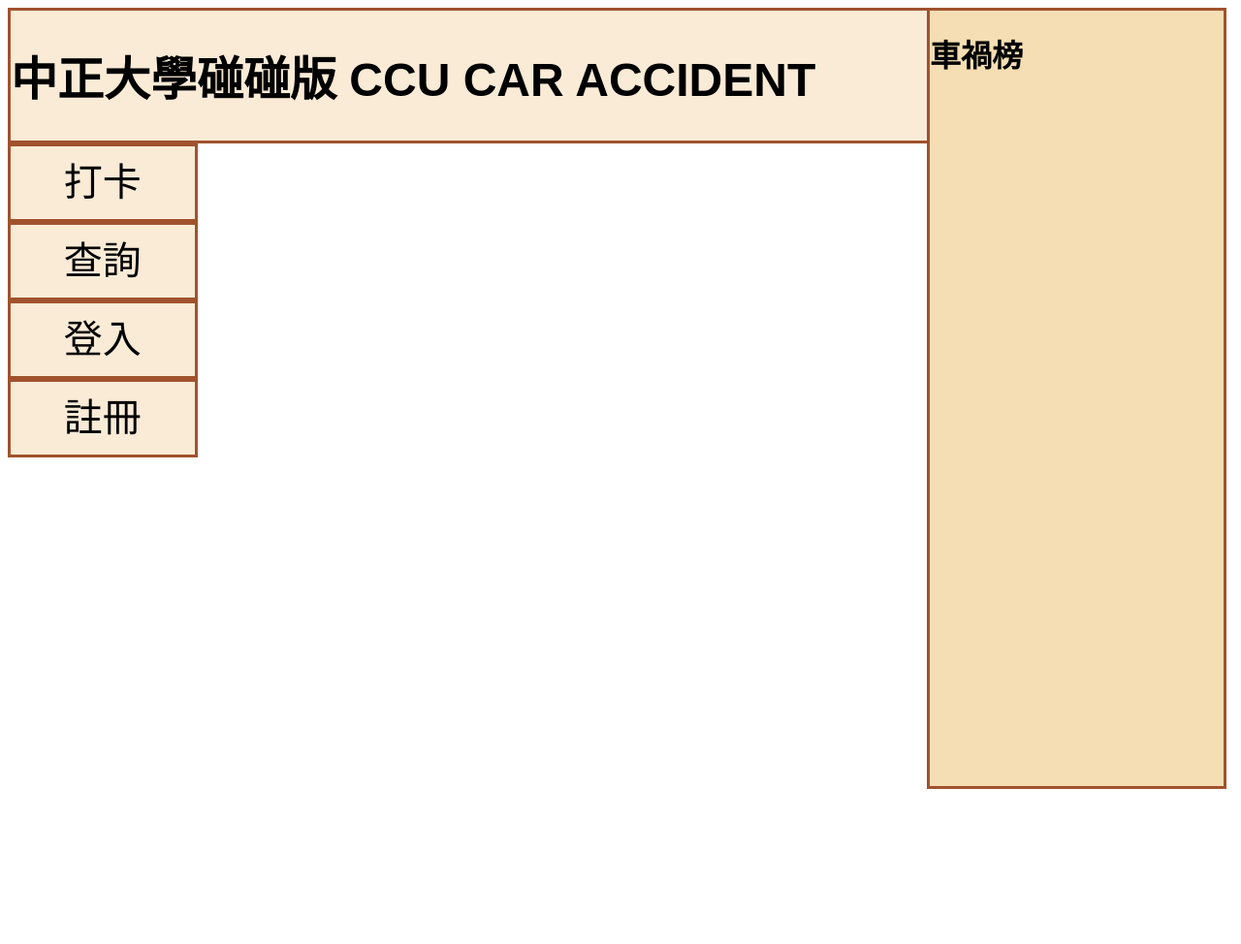
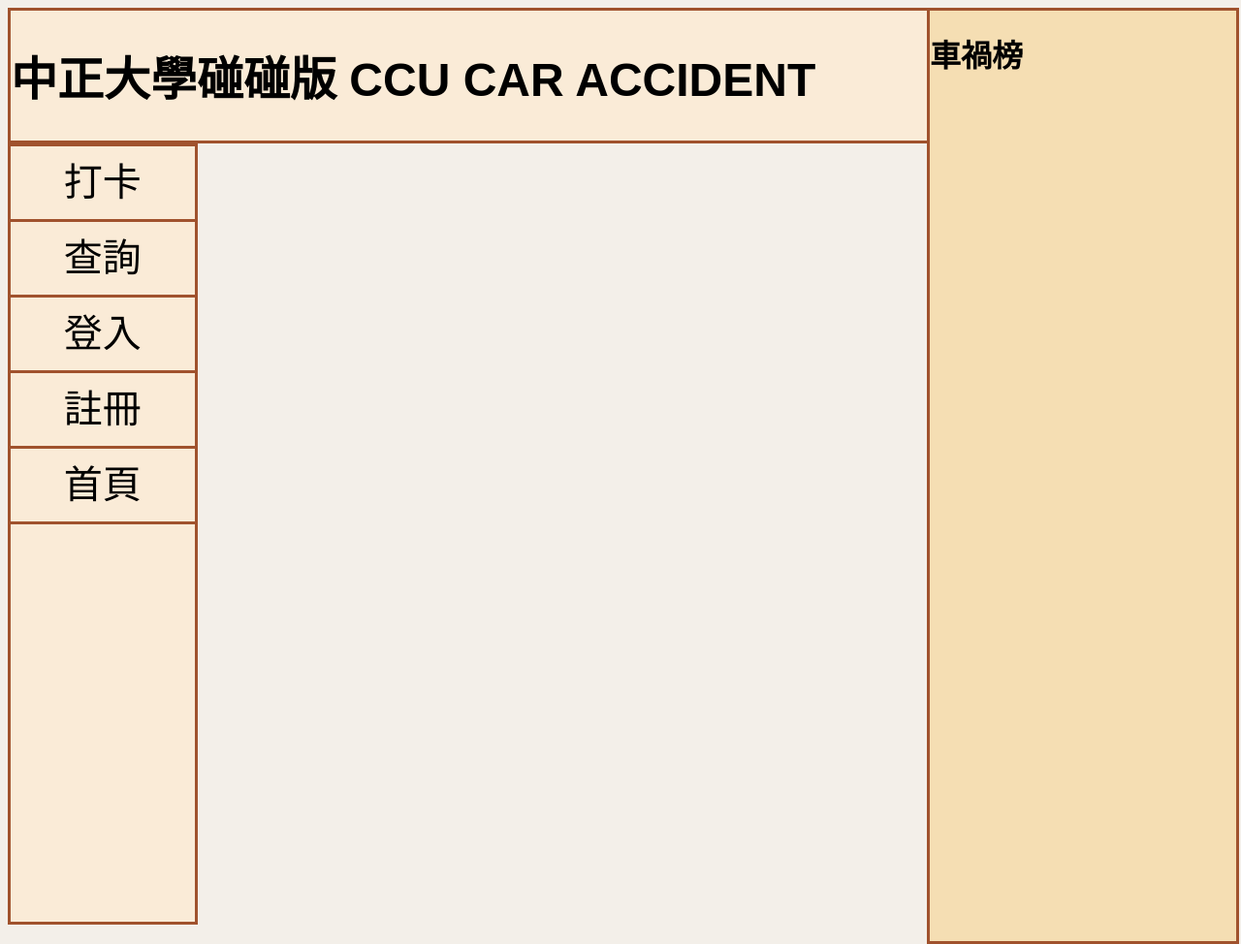
Before and after one commit to chris5zk/Finalproject, a CodeIgniter 4 app: template Website/Final/app/Views/templates/home_default.php in a window 1280 px wide. Shown: the whole page at 97% size. Before the commit the page ends 814 px from the top, so only its background shows below. Run offline with PHP 8.4 and a stand-in for CodeIgniter, Linux system fonts and the light colour scheme; the template is opened without the code that fills it, so the values that code supplies are empty; some libraries are stand-ins or nearby versions.

Commit message:
fix default and some login system

```diff
--- a/Website/Final/app/Views/login_system/login_home.php
+++ b/Website/Final/app/Views/post_system/postpage.php
@@ -6,10 +6,7 @@
 </head>
 
 <body>
-
-    HI44444
-
+    <a href="#">HI</a>
 </body>
 
-
 <?= $this->endSection() ?>
--- a/Website/Final/app/Views/templates/home_default.php
+++ b/Website/Final/app/Views/templates/home_default.php
@@ -8,26 +8,30 @@
         <meta name="viewport" content="width=device-width, initial-scale=1">
     </head>
 
-    <body>
-        <div class="bottom">
-            <div class="left bottom" id="L">
-                <div class="title">
-                    <h1 id="header">中正大學碰碰版 CCU CAR ACCIDENT</h1>
+    <body class="bgcolor">
+
+            <div class="left" id="leftblock">
+                <div class="header">
+                    <h1 id="title">中正大學碰碰版 CCU CAR ACCIDENT</h1>
                 </div>
-                <div class="bottom">
-                    <div class="sidebutton sideword">打卡</div>
-                    <div class="sidebutton sideword">查詢</div>
-                    <div class="sidebutton sideword">登入</div>
-                    <div class="sidebutton sideword">註冊</div>
-                    <div class="bottom" id="contentbox">
+                <div class="list left">
+                    <a class="sidebutton sideword">打卡</a>
+                    <a class="sidebutton sideword">查詢</a>
+                    <a class="sidebutton sideword" href="/LoginController/login">登入</a>
+                    <a class="sidebutton sideword" href="/LoginController/register">註冊</a>
+                    <a class="sidebutton sideword" href="/PostController/postpage">首頁</a>
+                </div>
+                <div class="left" id="contentbox">
                     <?= $this->renderSection('content') ?>
-                    </div>
                 </div>
             </div>
-            <div class="left rank bottom">
+
+            <div class="left" id="rightblock">
+                <div class="ranking">
                     <h1>車禍榜</h1>
+                </div>
             </div>
-        </div>
+
     </body>
 
 </html>
--- a/Website/Final/public/style/home_default.css
+++ b/Website/Final/public/style/home_default.css
@@ -1,8 +1,5 @@
-.title{
-    background-color: antiquewhite;
-    height: auto;
-    width: 100%;
-    border: sienna solid;
+html,body{
+    height: 100%;
 }
 
 .left{
@@ -13,14 +10,43 @@
     float:right;
 }
 
+#leftblock{
+    width: 75%;
+    height: 100%;
+}
+
+#rightblock{
+    width:25%;
+    height: 100%;
+}
+
+.header{
+    background-color: antiquewhite;
+    height: auto;
+    width: 100%;
+    border: sienna solid;
+}
+
+#title{
+    font-size: 300%;
+    font-family: fantasy;
+}
+
+.list{
+    width: 20%;
+    height: 100%;
+    border: sienna solid;
+    background-color: antiquewhite;
+}
+
 .sidebutton{
     background-color: antiquewhite;
     height: 75px;
-    border: sienna solid;
+    border-bottom: sienna solid;
     margin: auto;
     line-height: 75px;
     text-align: center;
-    width: 20%;
+    width: 100%;
     float: left;
     clear: both;
 }
@@ -30,48 +56,41 @@
     font-family: fantasy;
 }
 
-.green{
-    background-color: green;
+a.sidebutton:visited{
+    color:black;
+    text-decoration: none;
 }
 
-#L{
-    width: 75%;
+a.sidebutton:link{
+    color:black;
+    text-decoration: none;
 }
 
-.rank{
-    background-color: wheat;
-    border: sienna solid;
-    height: 100%;
-    width: 24%;
+a.sidebutton:hover{
+    color:red;
+    text-decoration: none;
 }
 
-#header{
-    font-size: 300%;
-    font-family: fantasy;
-}
-
-.transform{
-    position: relative;
-    top: 50%;
-    left: 50%;
-    width: 65px;
-    transform: translateX(-50%) translateY(-50%);
-}
-
-html,body,.bottom{
-    height: 100%;
+a.sidebutton:active{
+    text-decoration: none;
 }
 
 #contentbox{
     width: 79%;
 }
 
+.ranking{
+    background-color: wheat;
+    border: sienna solid;
+    height: 120%;
+    width: 100%;
+}
 
 @media screen and (max-width:760px) {
     .sidebutton{
         background-color: antiquewhite;
         height: 75px;
-        border: sienna solid;
+        border-right: sienna solid;
         margin: auto;
         line-height: 75px;
         text-align: center;
@@ -84,4 +103,14 @@ html,body,.bottom{
         float: right;
         width: 100%;
     }
+
+    .list{
+        width: 100%;
+        height: auto;
+        border:sienna solid;
+    }
 }
+
+.bgcolor{
+    background-color: rgb(243, 239, 233);
+}
```
Also changed, not shown: Website/Final/app/Controllers/LoginController.php (+29 -2 lines), Website/Final/app/Controllers/PostController.php (added, +13 -0 lines), Website/Final/app/Database/Migrations/2022-01-03-155354_Login.php (deleted, +0 -18 lines), Website/Final/app/Database/Migrations/2022-01-04-145130_Members.php (added, +37 -0 lines), Website/Final/app/Models/Members.php (added, +45 -0 lines), Website/Final/app/Views/login_system/login.php (added, +22 -0 lines), Website/Final/app/Views/login_system/register.php (added, +22 -0 lines), Website/Final/writable/database/news.db (added).
